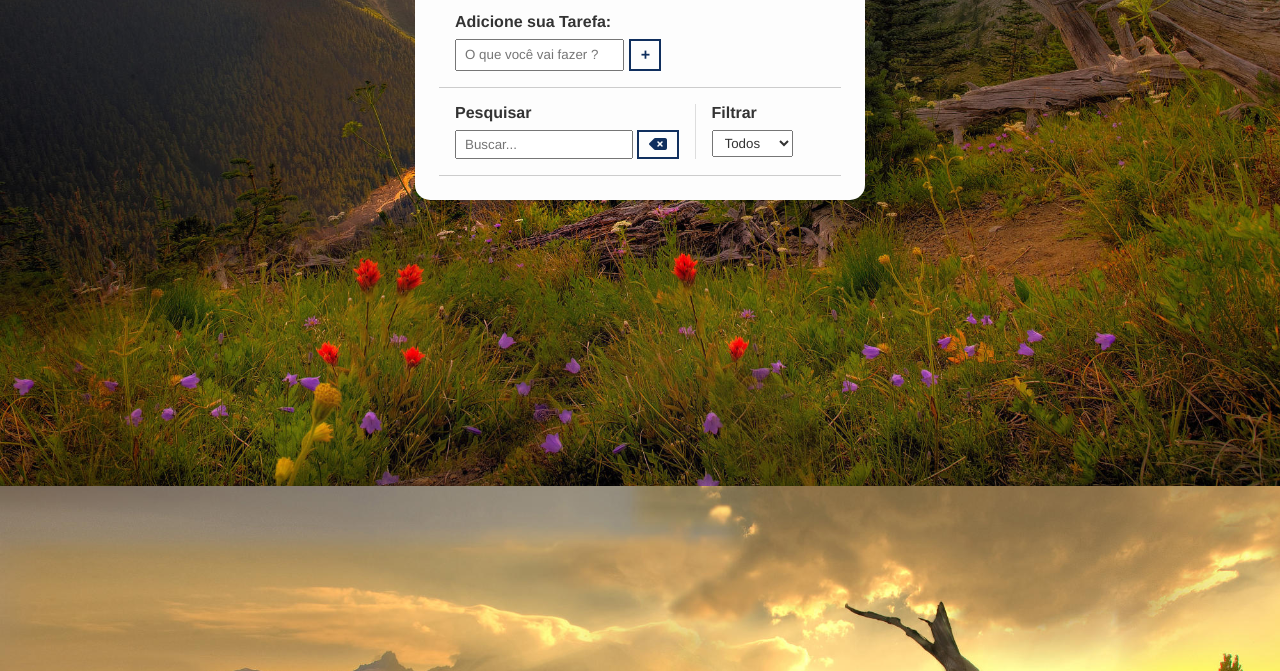
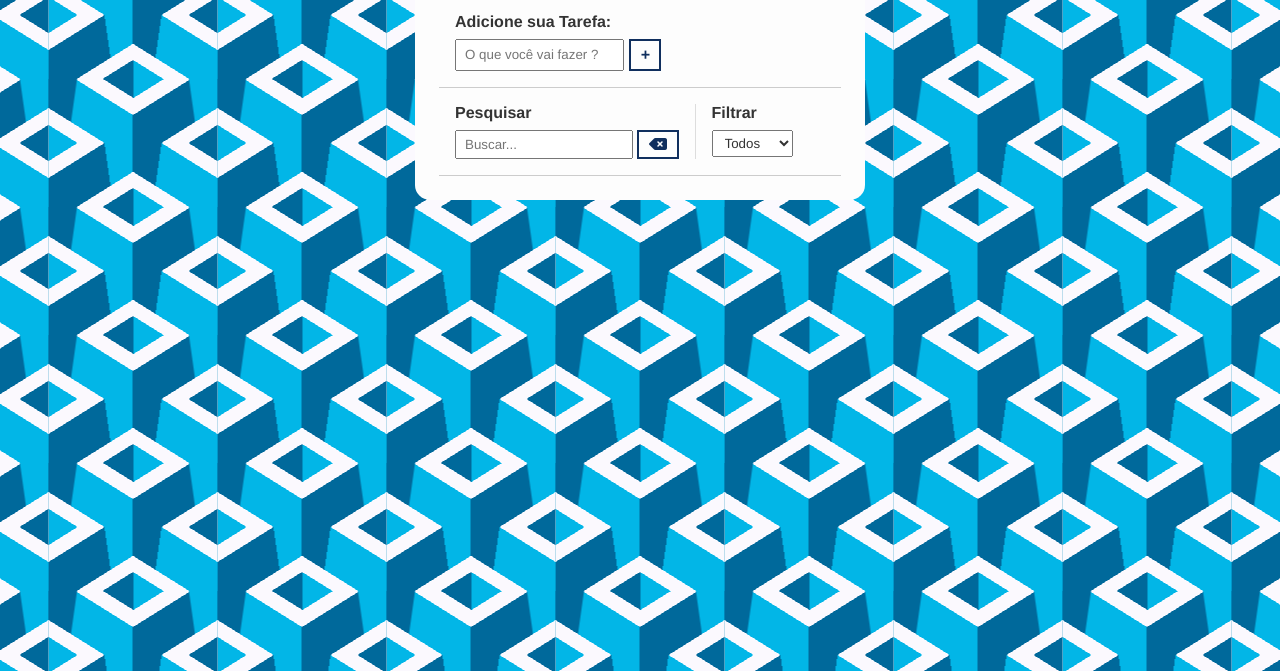
Before and after one commit to JpAmori/ToDo, a plain HTML site: page index.html in a window 1280 px wide. Shown: the part 129-800 px from the top of the page. Drawn offline with Linux system fonts and the light colour scheme.

Commit message:
Update style.css

```diff
--- a/css/style.css
+++ b/css/style.css
@@ -9,11 +9,11 @@
 
 }
 
-body {
+/*body {
     background-image: url("/img/imgTeste.jpg");
     background-position: center;
     background-size: cover;
-}
+}*/
 
 button{
     background-color: #fdfdfd;
@@ -164,3 +164,24 @@ input, select {
   text-decoration: line-through;
   font-style: italic;
 }
+
+html {
+    height: 100vh;
+    --u: 10px;
+    --c1: #fbf9fe;
+    --c2: #02b6e7;
+    --c3: #00699b;
+    --gp: 50%/ calc(var(--u) * 16.9) calc(var(--u) * 12.8);
+    background:
+      conic-gradient(from 122deg at 50% 85.15%, var(--c2) 0 58deg, var(--c3) 0 116deg, #fff0 0 100%) var(--gp),
+      conic-gradient(from 122deg at 50% 72.5%, var(--c1) 0 116deg, #fff0 0 100%) var(--gp),
+      conic-gradient(from 58deg at 82.85% 50%, var(--c3) 0 64deg, #fff0 0 100%) var(--gp),
+      conic-gradient(from 58deg at 66.87% 50%, var(--c1) 0 64deg, var(--c2) 0 130deg, #fff0 0 100%) var(--gp),
+      conic-gradient(from 238deg at 17.15% 50%, var(--c2) 0 64deg, #fff0 0 100%) var(--gp),
+      conic-gradient(from 172deg at 33.13% 50%, var(--c3) 0 66deg, var(--c1) 0 130deg, #fff0 0 100%) var(--gp),
+      linear-gradient(98deg, var(--c3) 0 15%, #fff0 calc(15% + 1px) 100%) var(--gp),
+      linear-gradient(-98deg, var(--c2) 0 15%, #fff0 calc(15% + 1px) 100%) var(--gp),
+      conic-gradient(from -58deg at 50.25% 14.85%, var(--c3) 0 58deg, var(--c2) 0 116deg, #fff0 0 100%) var(--gp),
+      conic-gradient(from -58deg at 50% 28.125%, var(--c1) 0 116deg, #fff0 0 100%) var(--gp),
+      linear-gradient(90deg, var(--c2) 0 50%, var(--c3) 0 100%) var(--gp);
+  }
```
